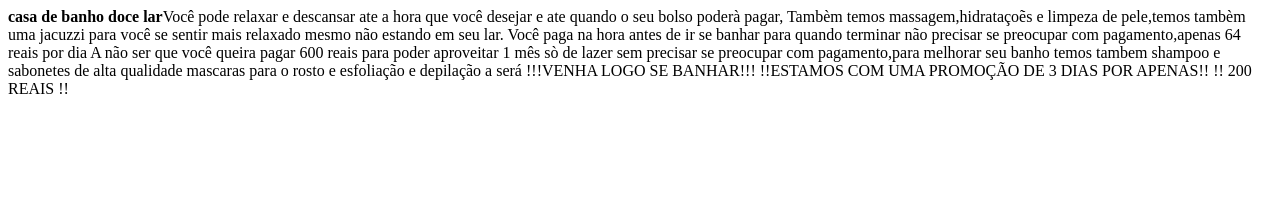
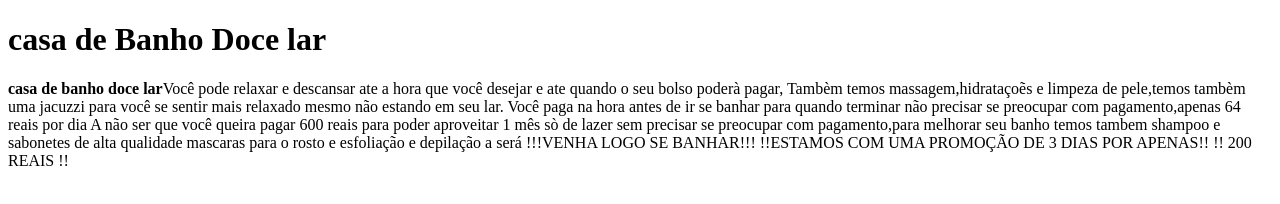
Before and after one commit to brunaal1/bruna, a plain HTML site: page index.html in a window 1280 px wide. Drawn offline with Linux system fonts and the light colour scheme.

Commit message:
03/10/2022

```diff
--- a/index.html
+++ b/index.html
@@ -8,6 +8,7 @@
     <title>Casa de banho doce lar</title>
 </head>
 <body>
+    <h1>casa de Banho Doce lar</h1>
    <b>casa de banho doce lar</b>Você pode relaxar e descansar ate a hora que você desejar e ate quando o seu bolso poderà pagar,
   Tambèm temos massagem,hidrataçoẽs e limpeza de pele,temos tambèm uma jacuzzi para você se sentir mais relaxado mesmo não estando em seu lar.
   Você paga na hora antes de ir se banhar para quando terminar não precisar se preocupar com pagamento,apenas 64 reais por dia
```
